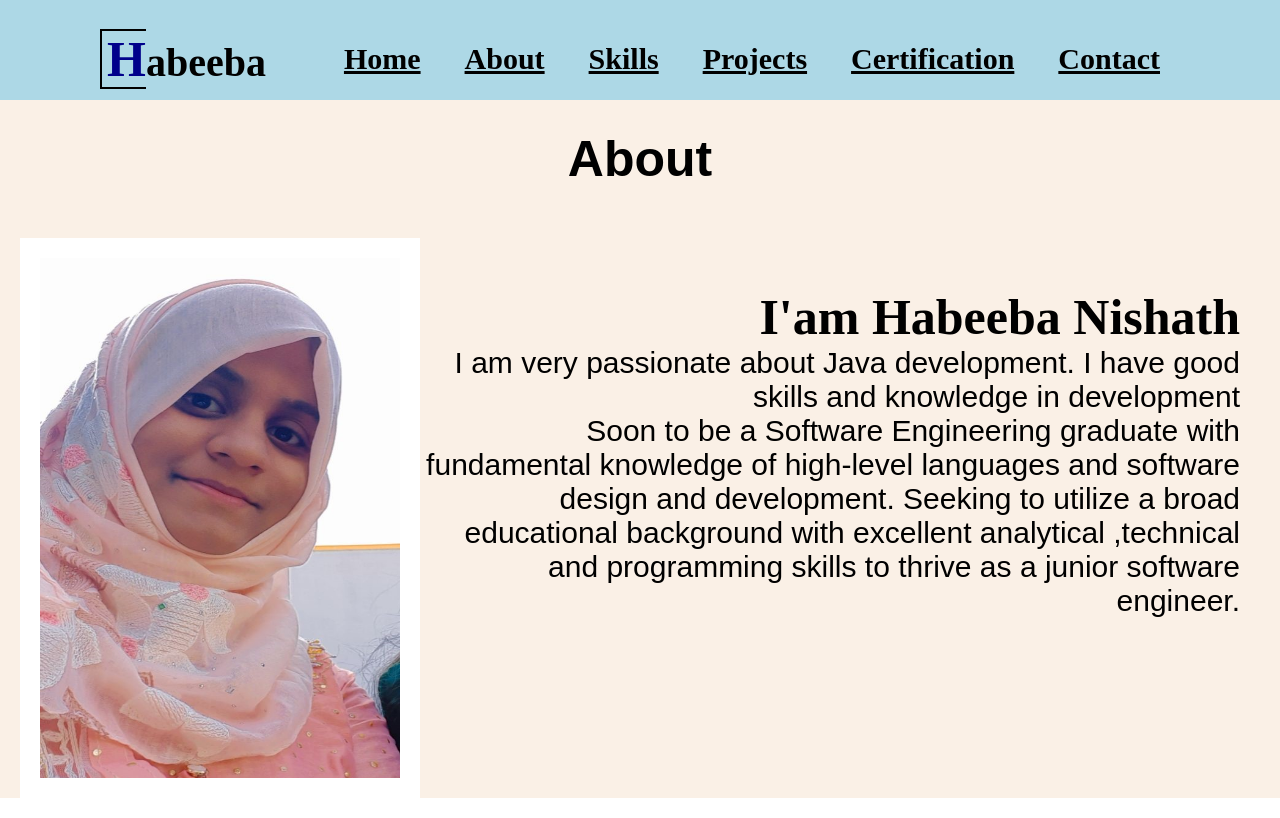
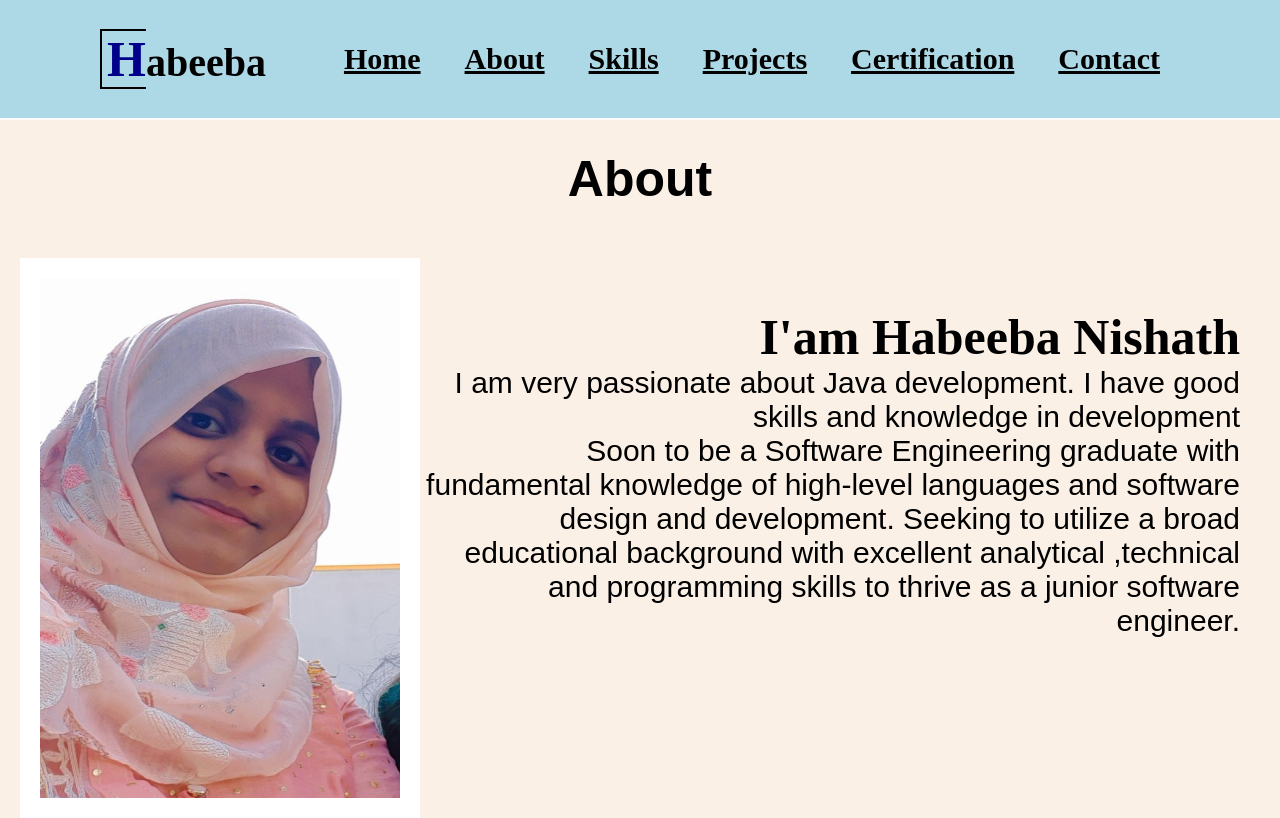
Before and after one commit to HabeebaNishath/personalportfolio.github.io, a plain HTML site: page About.html in a window 1280 px wide. Drawn offline with Linux system fonts and the light colour scheme.

Commit message:
Update About.html

```diff
--- a/About.html
+++ b/About.html
@@ -24,7 +24,7 @@
             </div>
 
 
-            <div  style="background-color: linen; display:flex; height:100%;width:100%;margin: 144 px auto;display: flex;justify-content: space-around;margin-top: 100px;" class="container">
+            <div  style="background-color: linen; display:flex; height:100%;width:100%;margin: 144 px auto;display: flex;justify-content: space-around;margin-top: 120px;" class="container">
             <section style="background-color: linen" class="about section " id="about">
                 <h2 style="background-color: linen;width: 100%; font-size: 50px;font-family: Arial, Helvetica, sans-serif;text-align: center;padding-bottom: 50px;margin-top: 30px;"class="section-title">About</h2>
                     <div class="about__img">
```
